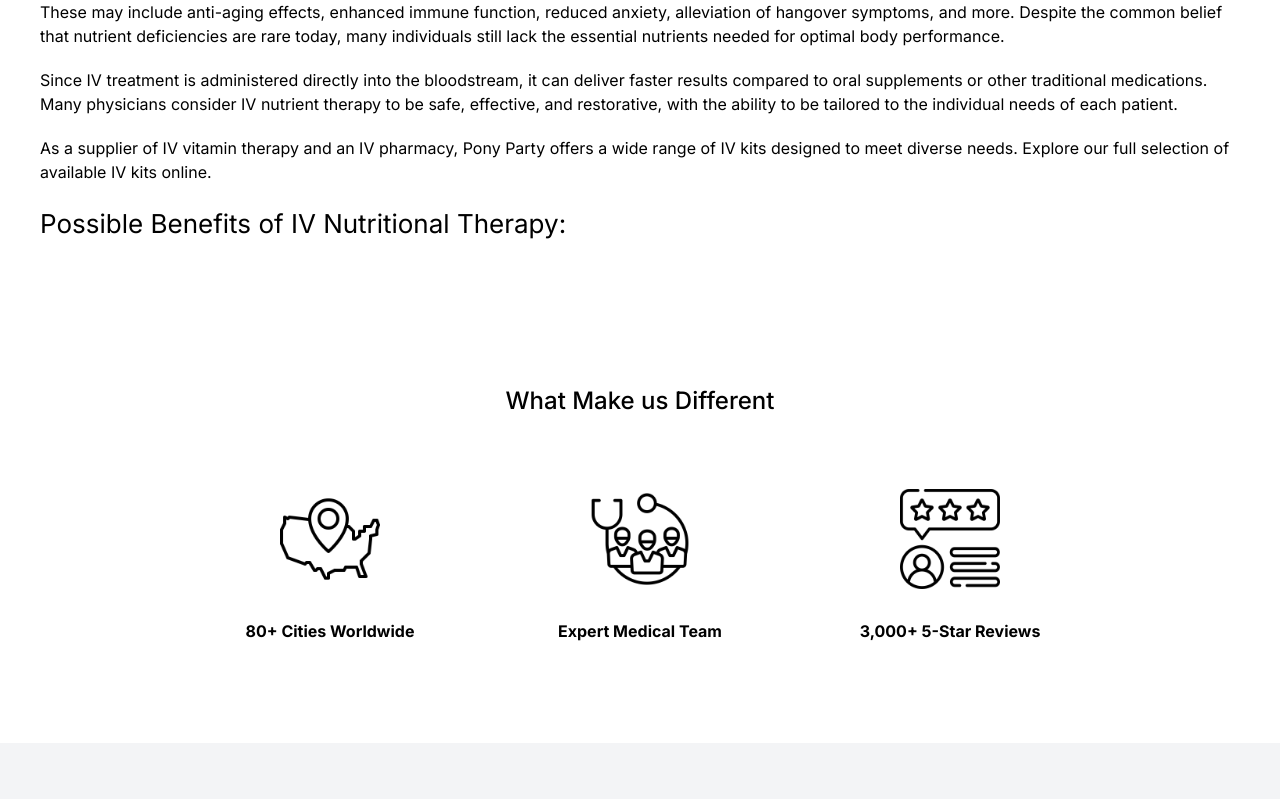
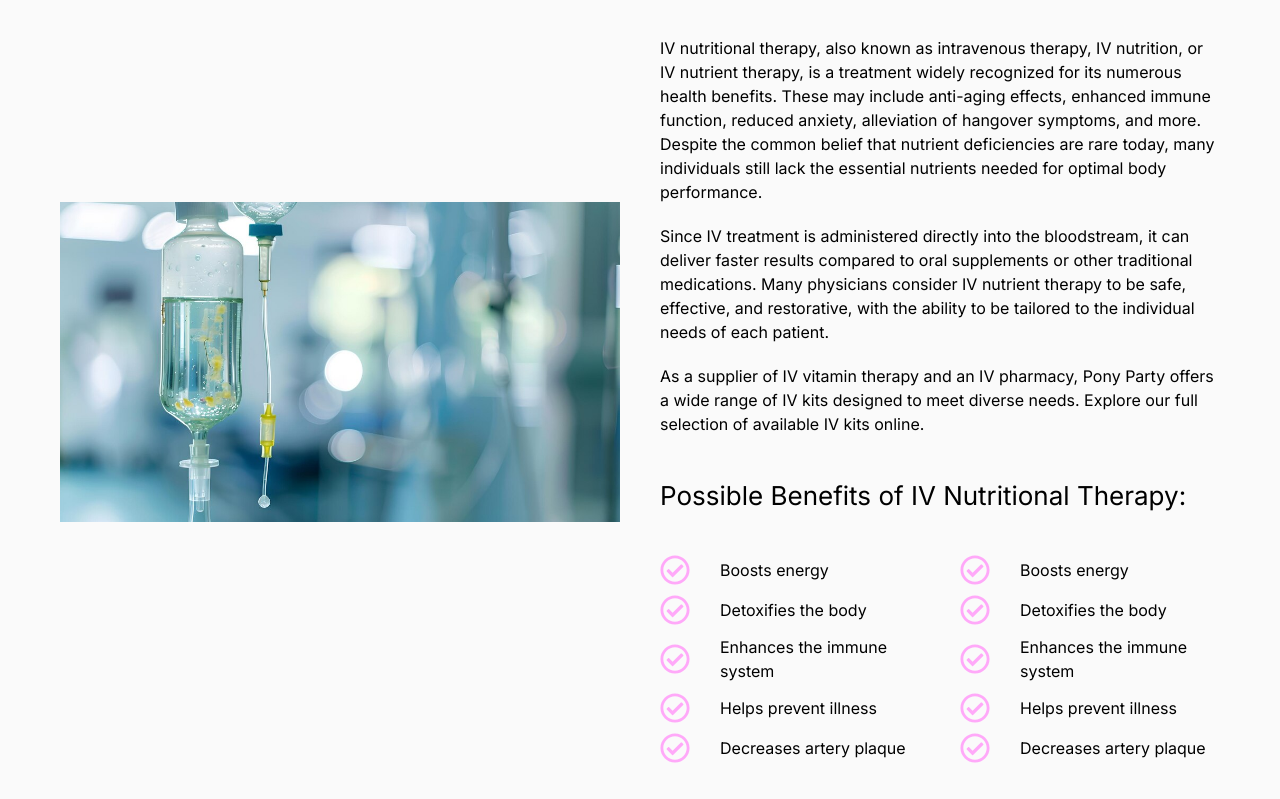
Before and after one commit to AmashChaudhry/pony-party, a Next.js app: page / in a window 1280 px wide. Shown: the part 1861-2660 px from the top of the page. Built offline with nearby package versions, Linux system fonts and the light colour scheme; no server answers.

Commit message:
Minor changes

```diff
--- a/src/app/page.js
+++ b/src/app/page.js
@@ -1,6 +1,7 @@
 import React from "react";
 import Link from "next/link";
 import Image from "next/image";
+import { FaRegCheckCircle } from "react-icons/fa";
 import VitaminIVTreatments from "@/components/vitamin-iv-treatments";
 
 export default function Home() {
@@ -48,17 +49,97 @@ export default function Home() {
       </div>
       <VitaminIVTreatments />
       <span className="h-[30px] w-full lg:h-[60px]"></span>
-      <div className="flex flex-col items-start w-full max-w-[1200px]">
+      <div className="flex flex-col items-center w-full bg-[#FAFAFA] py-[60px]">
+        <div className="flex flex-col items-center w-full max-w-[1200px] px-[20px] md:flex-row">
+          <div className="w-full h-full mb-10 md:mb-0">
+            <Image
+              src="/home/iv-drip-vitamin-infusion-therapy-saline-bag_144356-61806.jpg"
+              width={350}
+              height={350}
+              className="w-full h-auto"
+              style={{ objectFit: "cover" }}
+              alt="Nurse"
+            />
+          </div>
+          <div className="flex flex-col items-start w-full md:ml-10">
             <h1 className="text-[30px] mb-10">What Is IV Nutritional Therapy?</h1>
             <p className="mb-5">
               IV nutritional therapy, also known as intravenous therapy, IV nutrition, or IV nutrient therapy, is a treatment widely recognized for its numerous health benefits. These may include anti-aging effects, enhanced immune function, reduced anxiety, alleviation of hangover symptoms, and more. Despite the common belief that nutrient deficiencies are rare today, many individuals still lack the essential nutrients needed for optimal body performance.        </p>
             <p className="mb-5">
               Since IV treatment is administered directly into the bloodstream, it can deliver faster results compared to oral supplements or other traditional medications. Many physicians consider IV nutrient therapy to be safe, effective, and restorative, with the ability to be tailored to the individual needs of each patient.
             </p>
-        <p className="mb-5">
+            <p className="mb-10">
               As a supplier of IV vitamin therapy and an IV pharmacy, Pony Party offers a wide range of IV kits designed to meet diverse needs. Explore our full selection of available IV kits online.
             </p>
             <h1 className="text-[26px] mb-10">Possible Benefits of IV Nutritional Therapy:</h1>
+            <div className="flex flex-col justify-start w-full lg:flex-row">
+              <div className="mr-[40px]">
+                <div className="flex flex-row items-center mb-[10px]">
+                  <div className="w-[30px] h-[30px]">
+                    <FaRegCheckCircle size={30} className="text-[#ffa9f9]" />
+                  </div>
+                  <p className="ml-[30px]">Boosts energy</p>
+                </div>
+                <div className="flex flex-row items-center mb-[10px]">
+                  <div className="w-[30px] h-[30px]">
+                    <FaRegCheckCircle size={30} className="text-[#ffa9f9]" />
+                  </div>
+                  <p className="ml-[30px]">Detoxifies the body</p>
+                </div>
+                <div className="flex flex-row items-center mb-[10px]">
+                  <div className="w-[30px] h-[30px]">
+                    <FaRegCheckCircle size={30} className="text-[#ffa9f9]" />
+                  </div>
+                  <p className="ml-[30px]">Enhances the immune system</p>
+                </div>
+                <div className="flex flex-row items-center mb-[10px]">
+                  <div className="w-[30px] h-[30px]">
+                    <FaRegCheckCircle size={30} className="text-[#ffa9f9]" />
+                  </div>
+                  <p className="ml-[30px]">Helps prevent illness</p>
+                </div>
+                <div className="flex flex-row items-center mb-[10px]">
+                  <div className="w-[30px] h-[30px]">
+                    <FaRegCheckCircle size={30} className="text-[#ffa9f9]" />
+                  </div>
+                  <p className="ml-[30px]">Decreases artery plaque</p>
+                </div>
+              </div>
+              <div>
+                <div className="flex flex-row items-center mb-[10px]">
+                  <div className="w-[30px] h-[30px]">
+                    <FaRegCheckCircle size={30} className="text-[#ffa9f9]" />
+                  </div>
+                  <p className="ml-[30px]">Boosts energy</p>
+                </div>
+                <div className="flex flex-row items-center mb-[10px]">
+                  <div className="w-[30px] h-[30px]">
+                    <FaRegCheckCircle size={30} className="text-[#ffa9f9]" />
+                  </div>
+                  <p className="ml-[30px]">Detoxifies the body</p>
+                </div>
+                <div className="flex flex-row items-center mb-[10px]">
+                  <div className="w-[30px] h-[30px]">
+                    <FaRegCheckCircle size={30} className="text-[#ffa9f9]" />
+                  </div>
+                  <p className="ml-[30px]">Enhances the immune system</p>
+                </div>
+                <div className="flex flex-row items-center mb-[10px]">
+                  <div className="w-[30px] h-[30px]">
+                    <FaRegCheckCircle size={30} className="text-[#ffa9f9]" />
+                  </div>
+                  <p className="ml-[30px]">Helps prevent illness</p>
+                </div>
+                <div className="flex flex-row items-center">
+                  <div className="w-[30px] h-[30px]">
+                    <FaRegCheckCircle size={30} className="text-[#ffa9f9]" />
+                  </div>
+                  <p className="ml-[30px]">Decreases artery plaque</p>
+                </div>
+              </div>
+            </div>
+          </div>
+        </div>
       </div>
       <span className="h-0 w-full sm:h-[60px]"></span>
       <div className="flex flex-col items-center w-full py-[40px]">
```
Also changed, not shown: public/home/iv-drip-vitamin-infusion-therapy-saline-bag_144356-61806.jpg (added). Lines whose indentation alone changed are shown as unchanged.
